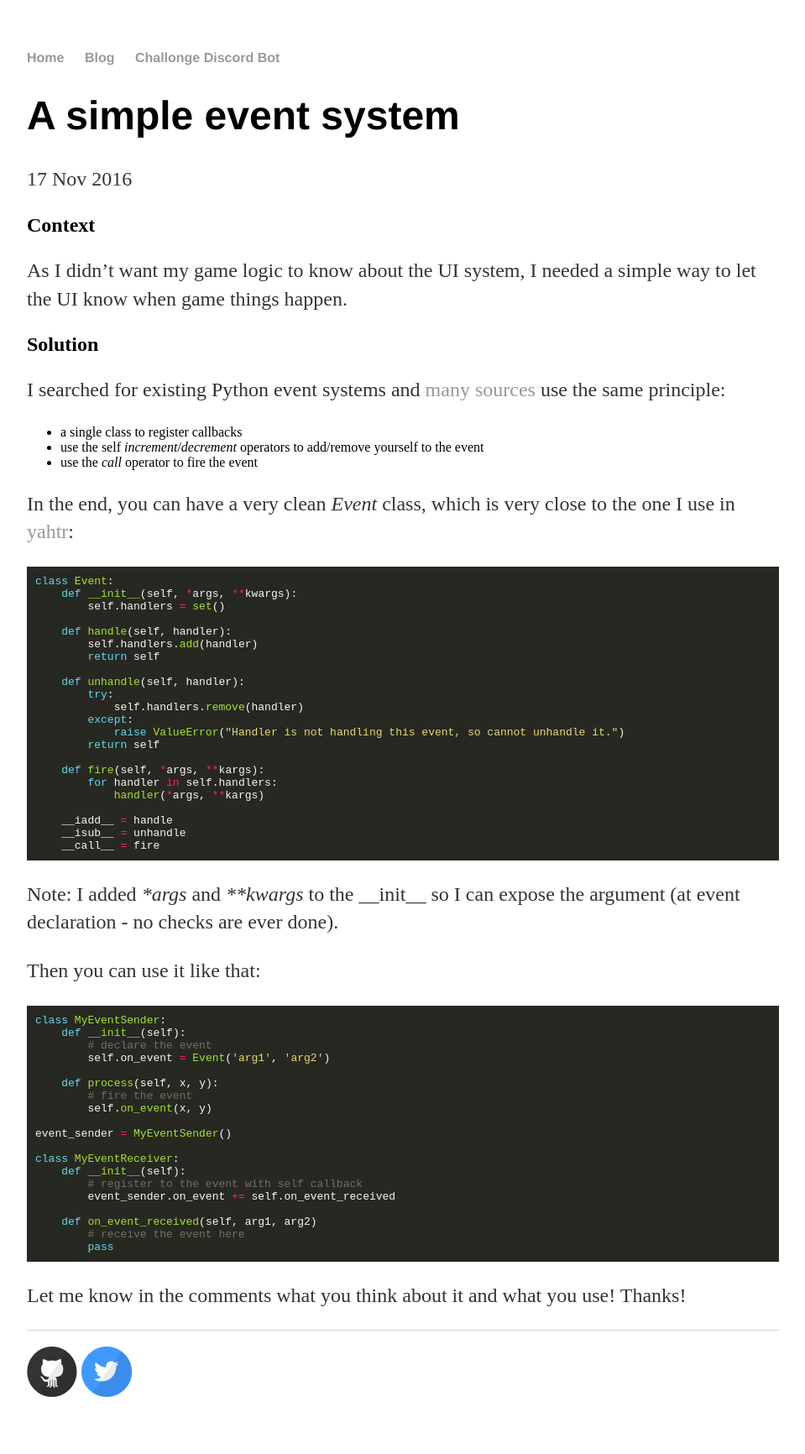
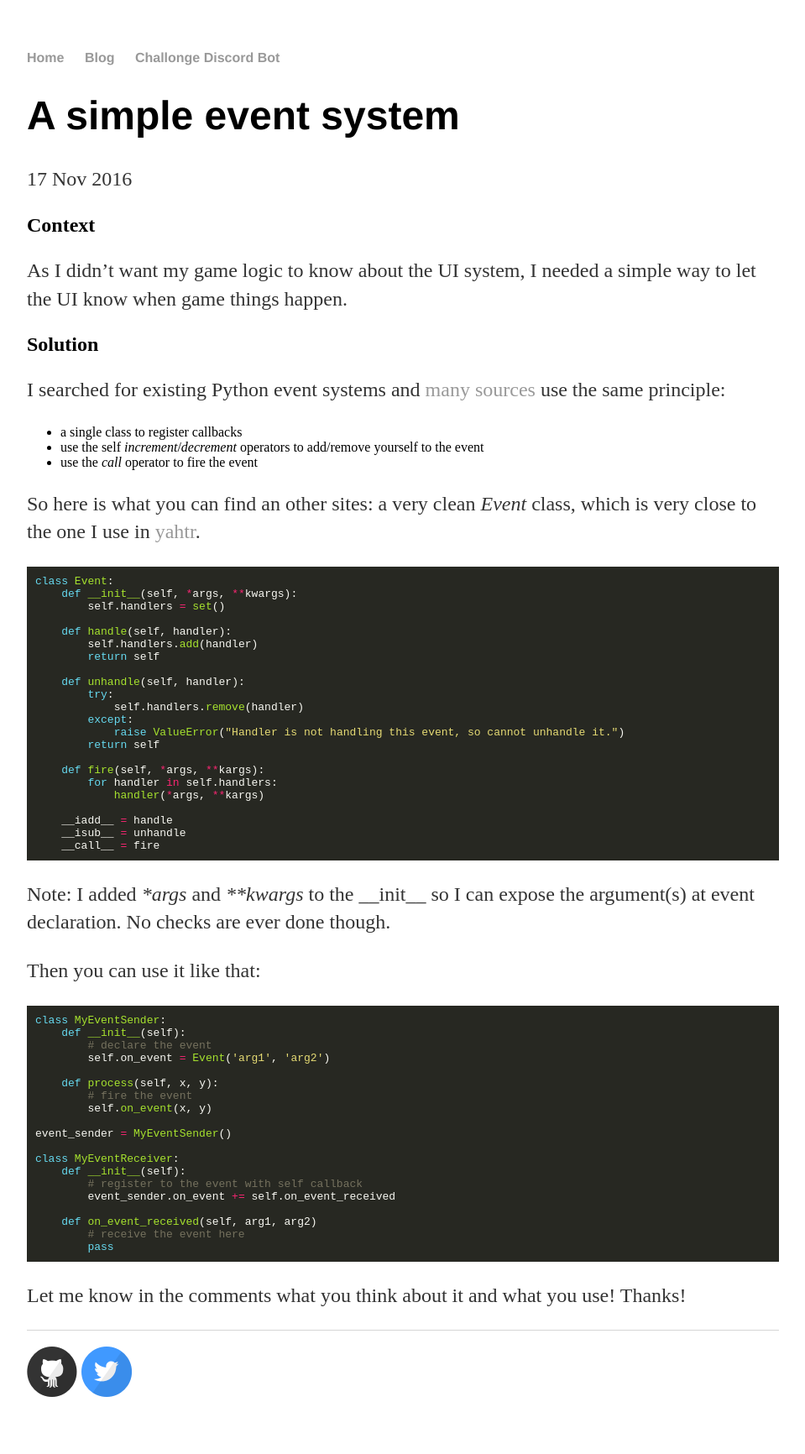
Before and after one commit to fp12/fp12.github.io, a Jekyll site: the page built from _posts/2016-11-17-a-simple-event-system.md, in a window 1280 px wide. Shown: the whole page at 84% size, without its empty margins (160-1119 px from the left). Built offline with Jekyll 4.4.1, drawn with Linux system fonts in a browser that asks for light colours; comment, search, counter and statistics services are not loaded.

Commit message:
Small update for event article

````diff
--- a/_posts/2016-11-17-a-simple-event-system.md
+++ b/_posts/2016-11-17-a-simple-event-system.md
@@ -18,8 +18,7 @@ I searched for existing Python event systems and [many](http://www.valuedlessons
 * use the self *increment*/*decrement* operators to add/remove yourself to the event
 * use the *call* operator to fire the event
 
-
-In the end, you can have a very clean *Event* class, which is very close to the one I use in [yahtr](https://github.com/fp12/yahtr):
+So here is what you can find an other sites: a very clean *Event* class, which is very close to the one I use in [yahtr](https://github.com/fp12/yahtr).
 
 ``` python
 class Event:
@@ -46,7 +45,7 @@ class Event:
     __call__ = fire
 ```
 
-Note: I added **args* and ***kwargs* to the \_\_init\_\_ so I can expose the argument (at event declaration - no checks are ever done).
+Note: I added **args* and ***kwargs* to the \_\_init\_\_ so I can expose the argument(s) at event declaration. No checks are ever done though.
 
 Then you can use it like that:
 
````
Also changed, not shown: css/main.css (line endings or trailing spaces).
